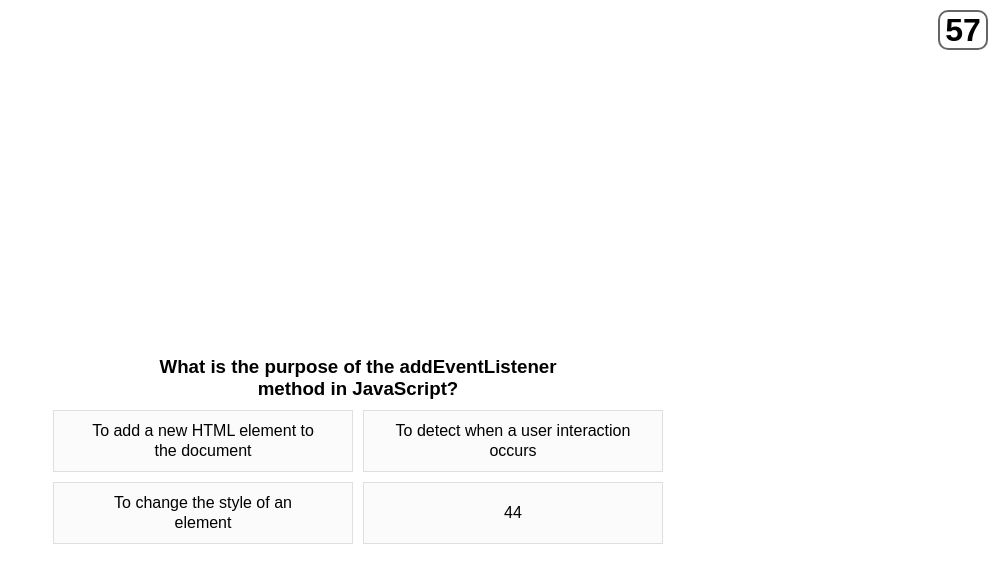
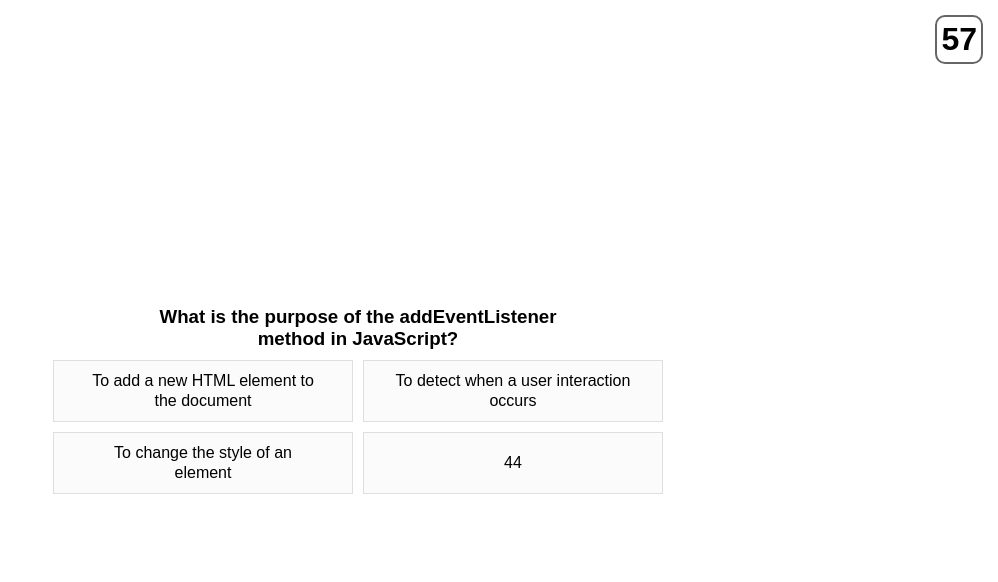
Before and after one commit to mcgrane18482/coding-quiz-game, a plain HTML site: page index.html in a window 1280 px wide. Both pictures are taken after a click on the button "Start". Shown: the whole page, without its empty margins (282-1280 px from the left). Drawn offline with Linux system fonts and the light colour scheme.

Commit message:
simplified code for startGame function and reorganized CSS to get rid of scroll bar by setting timer to position absolute, linked questions data to html file

```diff
--- a/assets/script.js
+++ b/assets/script.js
@@ -1,5 +1,4 @@
 var timerEl = document.querySelector('#timer');
-var timerContainerEl = document.querySelector('#timer-container')
 var body = document.body;
 var startBtnEl = document.querySelector('#start-btn')
 var gameTitle = document.querySelector('#start-screen h2')
@@ -11,22 +10,13 @@ var timer;
 
 // When the user clicks the start button, then I need the start button to disappear and the timer to appear
 
-function hideStartScreen(){
-    startScreen.classList.remove('flex')
+function startGame() {
     startScreen.classList.add('hide');
-    startBtnEl.classList.remove('flex');
-    startBtnEl.classList.add('hide');
-    gameTitle.classList.remove('flex');
-    gameTitle.classList.add('hide');
-}
-
-function startGame() {
-    hideStartScreen();
-    timerContainerEl.classList.remove('hide');
+    quizScreen.classList.remove('hide');
+    timerEl.classList.remove('hide');
     quizScreen.classList.add('flex');
     timer = setInterval(countDown, 1000);
     countDown();
-
 }
 
 function countDown() {
--- a/assets/style.css
+++ b/assets/style.css
@@ -1,27 +1,47 @@
-*{
+* {
   margin: 0;
   box-sizing: border-box;
-    font-family:Arial, Helvetica, sans-serif
+  font-family: Arial, Helvetica, sans-serif
 }
+
 body {
   height: 100%;
+  display: flex;
+  justify-content: center;
+  align-items: center;
 }
+
 html {
   height: 100%;
 }
 
 .hide {
-    display: none;
+  display: none !important;
 }
 
 .flex {
   display: flex;
-    flex-direction:column;
+  flex-direction: column;
   align-items: center;
   justify-content: center;
 }
 
-/* ENTRY SCREEN STYLES */
+#timer {
+  border: 2px solid rgba(0, 0, 0, 0.6);
+  border-radius: 10px;
+  padding: 4px;
+  text-align: center;
+  position: absolute;
+  top: 15px;
+  right: 15px;
+}
+
+h3 {
+  font-family: Arial, Helvetica, sans-serif;
+  max-width: 400px;
+  text-align: center;
+}
+
 #start-screen {
   height: 100%;
 }
@@ -52,28 +72,14 @@ html {
   max-width: 300px;
 }
 
+#quiz-wrap {
+  display:flex;
+  flex-direction: column;
+  align-items: center;
+}
 /* GAME SCREEN STYLES */
-#quiz-wrap {
-    height: 100%;
-}
 
-#timer-container {
-    border: 2px solid rgba(0, 0, 0, 0.6);
-    border-radius: 10px;
-    width: 50px;
-    height: 40px;
-    margin: 10px 10px 0 auto;
-}
 
-#timer{
-   text-align: center;
-}
-
-h3{
-    font-family:Arial, Helvetica, sans-serif;
-    max-width: 400px;
-    text-align: center;
-}
 
 .choices {
   display: grid;
--- a/index.html
+++ b/index.html
@@ -13,11 +13,9 @@
 </head>
 
 <body>
-    <header>
-        <div id="timer-container" class="hide">
-            <h1 id="timer">60</h1>
-        </div>
-    </header>
+
+     <h1 id="timer" class="hide">60</h1>
+
 
     <div id="start-screen" class="flex">
         <h2>Junior Developer Quiz Game</h2>
@@ -35,6 +33,7 @@
         </div>
     </div>
 
+    <script src="assets/questions.js"></script>
     <script src="assets/script.js"></script>
 
 </body>
```
Lines whose indentation alone changed are shown as unchanged.
